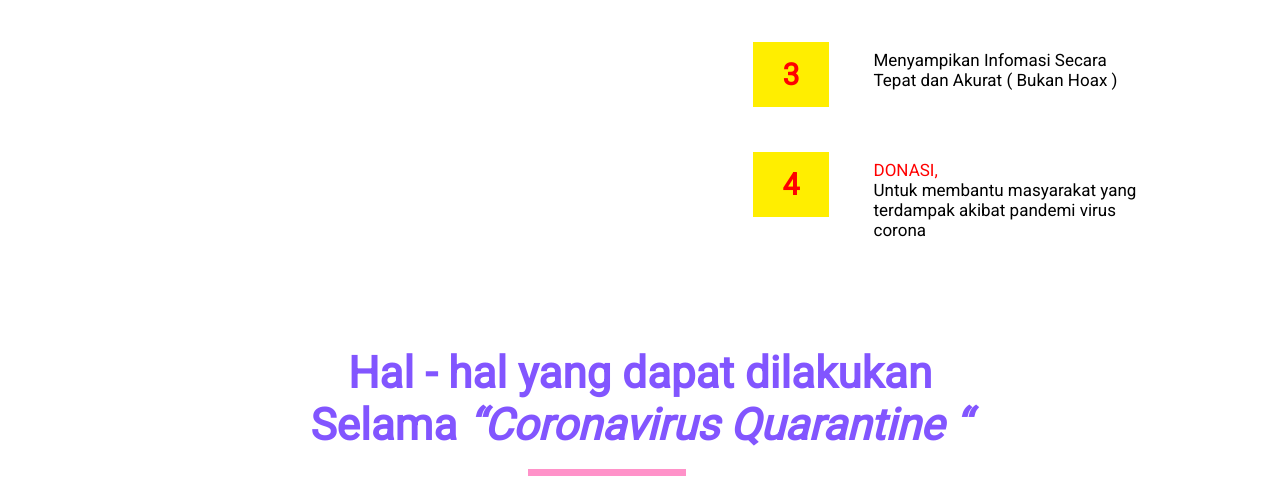
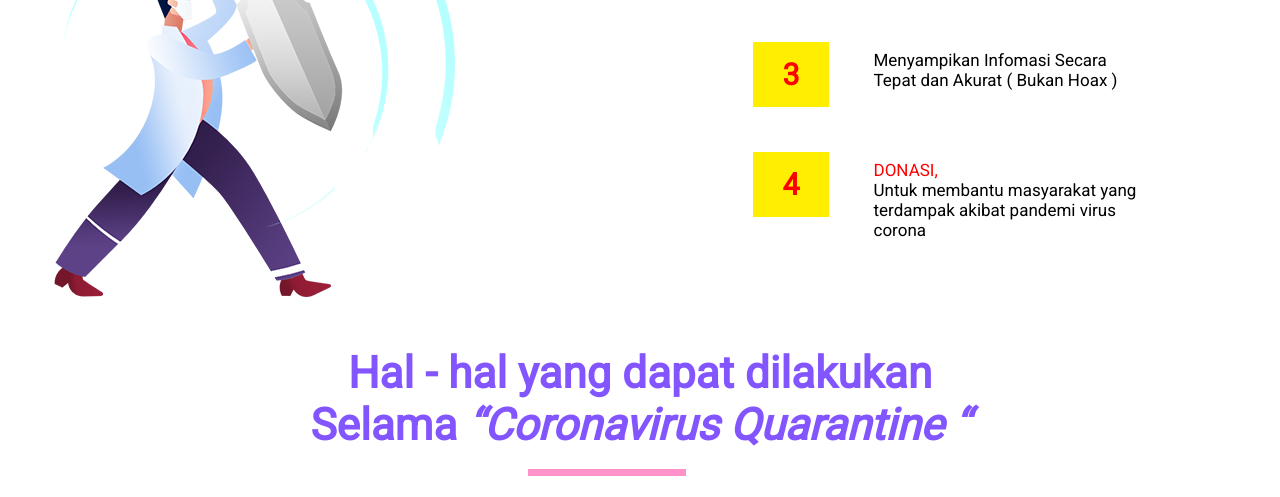
Before and after one commit to DTSH69/DTSH69-github.io, a plain HTML site: page index.html in a window 1280 px wide. Shown: the part 703-1200 px from the top of the page. Drawn offline with nearby package versions, Linux system fonts and the light colour scheme.

Commit message:
Update stylesheet.css

```diff
--- a/stylesheet.css
+++ b/stylesheet.css
@@ -164,7 +164,7 @@ header {
 
 .middle-left{
   width: 50%;
-  background-image: url(Image/img-2 copy.png);
+  background-image: url(Image/img-2%20copy.png);
   background-size: 400px cover;
   background-repeat: no-repeat;
   margin-left: 25px;
```
